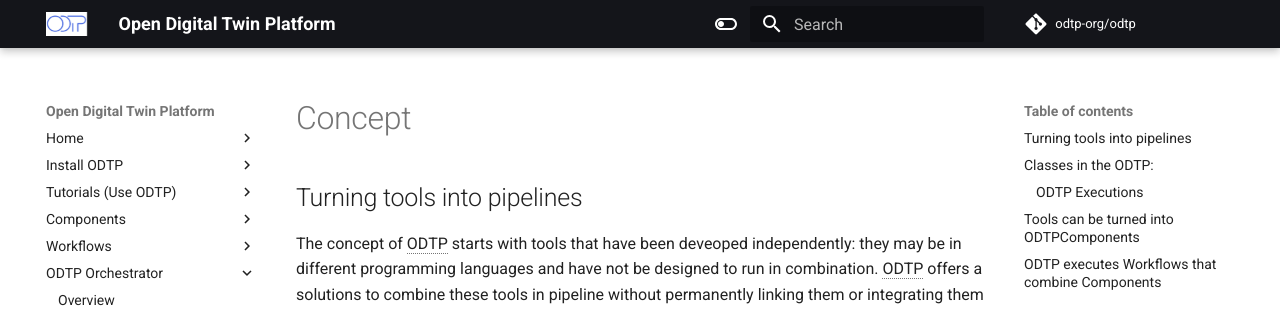
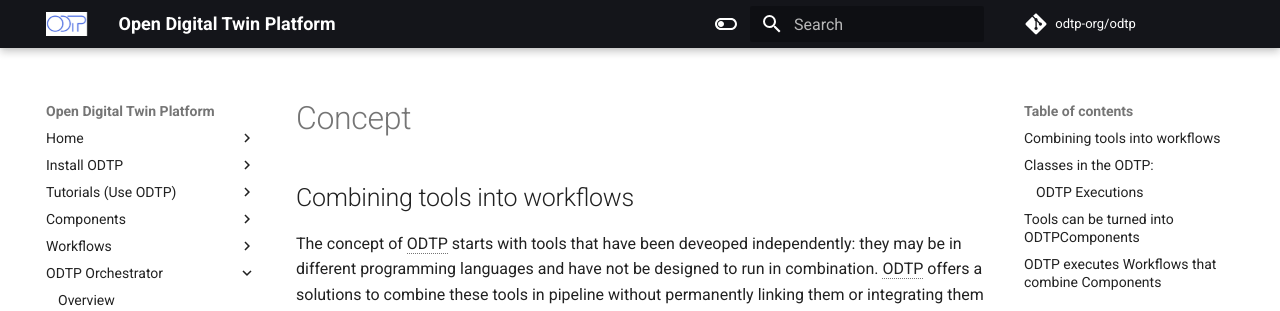
Before and after one commit to odtp-org/odtp-manuals, an MkDocs documentation site: the page built from docs/orchestrator/concept.md, in a window 1280 px wide and 900 px high. Shown: the top 311 px of the window. Built offline with MkDocs 1.6.1 and Material for MkDocs 9.7.7, drawn with Linux system fonts in a browser that asks for light colours; a script that is not in the unit is left out; comment, search, counter and statistics services are not loaded.

Commit message:
style(orchestrator): improve header wording

```diff
--- a/docs/orchestrator/concept.md
+++ b/docs/orchestrator/concept.md
@@ -1,4 +1,4 @@
-## Turning tools into pipelines
+## Combining tools into workflows
 
 The concept of ODTP starts with tools that have been deveoped independently: they may be in different programming languages and have not be designed to run in combination. ODTP offers a solutions to combine these tools in pipeline without permanently linking them or integrating them into a monolytic application.
 
```
